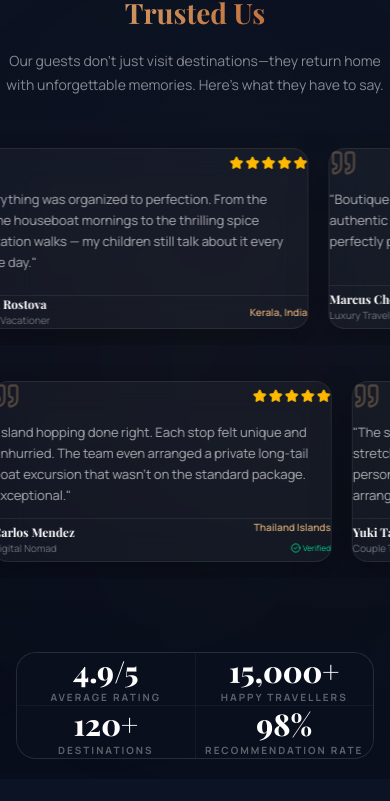
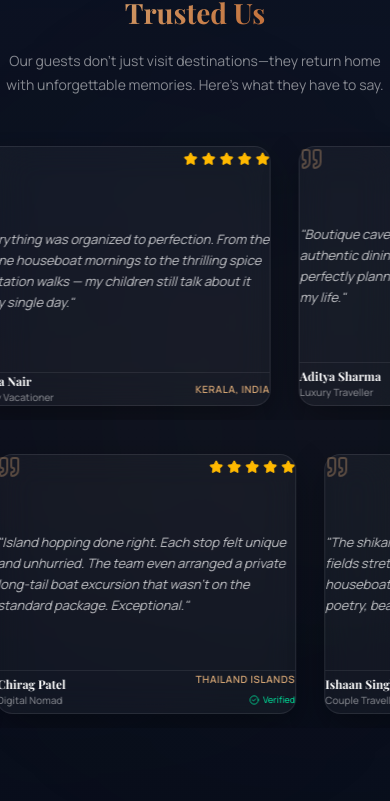
Before and after one commit to Ansh7695/Tripzy, a React (Vite) app: page / in a window 390 px wide. Shown: the part 1635-2436 px from the top of the page. Built offline with nearby package versions, Linux system fonts and the light colour scheme; a web font is replaced by a local one.

Commit message:
Refactor Testimonials cards spacing, alignment, Indian names, and add phone number to footer

```diff
--- a/src/components/Footer.tsx
+++ b/src/components/Footer.tsx
@@ -25,6 +25,7 @@ const COL_SUPPORT = [
 const COL_CONTACT = [
   { icon: <MapPin size={13} />, text: 'Kochi: 28/1859, Civil Line Rd, opp. City Silk, Sonia Nagar, Palarivattom, Kochi, Ernakulam, Kerala 682025' },
   { icon: <Phone size={13} />, text: '+91 75005 98759' },
+  { icon: <Phone size={13} />, text: '+91 82795 63419' },
   { icon: <Mail size={13} />, text: 'contact@flyandgo.in' },
   { icon: <Mail size={13} />, text: 'bookings@flyandgo.in' },
   { icon: <Clock size={13} />, text: 'Mon – Sat: 09:00 AM – 06:00 PM' },
--- a/src/components/Testimonials/TestimonialsSection.tsx
+++ b/src/components/Testimonials/TestimonialsSection.tsx
@@ -7,7 +7,7 @@ import { trustStats } from '../../data/testimonials';
 const scrollTestimonials = [
   {
     id: 1,
-    name: 'Aria Thompson',
+    name: 'Aarohi Mehta',
     role: 'Solo Explorer',
     destination: 'Ladakh, India',
     quote: 'The Ladakh trip was pure magic. Every morning I woke up to pristine mountain air and monasteries draped in prayer flags. The guides were exceptional — they shared stories no guidebook could.',
@@ -18,7 +18,7 @@ const scrollTestimonials = [
   },
   {
     id: 2,
-    name: 'Julian Carter',
+    name: 'Vikramaditya Joshi',
     role: 'Travel Blogger',
     destination: 'Bali, Indonesia',
     quote: 'Absolutely fell in love with the itinerary. From hidden temples to sunrise volcano treks, every moment felt curated by someone who truly understands slow, intentional travel.',
@@ -29,7 +29,7 @@ const scrollTestimonials = [
   },
   {
     id: 3,
-    name: 'Elena Rostova',
+    name: 'Kavya Nair',
     role: 'Family Vacationer',
     destination: 'Kerala, India',
     quote: 'Everything was organized to perfection. From the serene houseboat mornings to the thrilling spice plantation walks — my children still talk about it every single day.',
@@ -40,7 +40,7 @@ const scrollTestimonials = [
   },
   {
     id: 4,
-    name: 'Marcus Chen',
+    name: 'Aditya Sharma',
     role: 'Luxury Traveller',
     destination: 'Santorini, Greece',
     quote: 'Boutique cave hotels, private yacht sunsets, and authentic dining. This was the most indulgent and perfectly planned trip I have ever experienced in my life.',
@@ -51,7 +51,7 @@ const scrollTestimonials = [
   },
   {
     id: 5,
-    name: 'Sophie Laurent',
+    name: 'Ananya Iyer',
     role: 'Honeymoon Couple',
     destination: 'Maldives',
     quote: 'Our honeymoon was nothing short of a dream. Private overwater villa, sandbank dinners under the stars, and crystal-clear turquoise waters — absolutely unforgettable.',
@@ -73,7 +73,7 @@ const scrollTestimonials = [
   },
   {
     id: 7,
-    name: 'Sarah Jenkins',
+    name: 'Sunita Deshmukh',
     role: 'Culture Seeker',
     destination: 'Rajasthan',
     quote: 'Staying in royal forts and walking heritage trails with passionate storytellers was a deeply moving experience. Rajasthan truly lives and breathes its history.',
@@ -84,7 +84,7 @@ const scrollTestimonials = [
   },
   {
     id: 8,
-    name: 'Nadia Okonkwo',
+    name: 'Neha Agarwal',
     role: 'Wildlife Photographer',
     destination: 'Jim Corbett, India',
     quote: 'I captured photographs I had only dreamed of. The safari planning was impeccable and every early morning jeep ride brought new, breathtaking encounters with nature.',
@@ -95,7 +95,7 @@ const scrollTestimonials = [
   },
   {
     id: 9,
-    name: "Liam O'Brien",
+    name: 'Lakshya Verma',
     role: 'Backpacker',
     destination: 'Vietnam Coast',
     quote: "The coast-to-coast Vietnam itinerary was crafted brilliantly. Hoi An lanterns, Ha Long Bay cruise, and the street food in Hanoi — every single detail was just right.",
@@ -117,7 +117,7 @@ const scrollTestimonials = [
   },
   {
     id: 11,
-    name: 'Carlos Mendez',
+    name: 'Chirag Patel',
     role: 'Digital Nomad',
     destination: 'Thailand Islands',
     quote: "Island hopping done right. Each stop felt unique and unhurried. The team even arranged a private long-tail boat excursion that wasn't on the standard package. Exceptional.",
@@ -128,7 +128,7 @@ const scrollTestimonials = [
   },
   {
     id: 12,
-    name: 'Yuki Tanaka',
+    name: 'Ishaan Singhania',
     role: 'Couple Traveller',
     destination: 'Kashmir, India',
     quote: 'The shikara rides at dawn on Dal Lake, saffron fields stretching to the horizon, and a cozy houseboat with a personal chef — Kashmir is pure poetry, beautifully arranged.',
@@ -189,44 +189,46 @@ interface ScrollCardData {
 const ScrollCard: React.FC<{ testimonial: ScrollCardData }> = ({ testimonial }) => {
   return (
     <div
-      className="flex-shrink-0 w-[340px] sm:w-[380px] rounded-2xl p-6 flex flex-col gap-3 transition-all duration-300 hover:border-[var(--color-gold)]/30"
+      className="flex-shrink-0 w-[300px] sm:w-[350px] md:w-[380px] h-[260px] sm:h-[285px] rounded-2xl p-6 sm:p-7 flex flex-col justify-between transition-all duration-300 hover:border-[var(--color-gold)]/40 hover:shadow-[0_20px_45px_rgba(0,0,0,0.45)] hover:-translate-y-1"
       style={{
         background: 'rgba(255,255,255,0.04)',
-        border: '1px solid rgba(255,255,255,0.08)',
+        border: '1px solid rgba(255,255,255,0.09)',
         backdropFilter: 'blur(16px)',
-        boxShadow: '0 12px 40px rgba(0,0,0,0.3)',
+        boxShadow: '0 14px 36px rgba(0,0,0,0.32)',
       }}
     >
-      {/* Quote icon + rating */}
-      <div className="flex items-center justify-between">
-        <Quote className="w-7 h-7 opacity-30" style={{ color: 'var(--color-gold)' }} />
-        <div className="flex gap-0.5">
+      {/* Top Header: Quote icon + rating */}
+      <div className="flex items-center justify-between shrink-0 mb-2">
+        <Quote className="w-6 h-6 sm:w-7 sm:h-7 opacity-35" style={{ color: 'var(--color-gold)' }} />
+        <div className="flex gap-1 items-center">
           {[...Array(testimonial.rating)].map((_, i) => (
             <Star key={i} className="w-3.5 h-3.5 fill-amber-400 text-amber-400" />
           ))}
         </div>
       </div>
 
-      {/* Review text */}
-      <p className="text-[13px] leading-relaxed text-white/65 flex-1">
-        "{testimonial.quote}"
-      </p>
+      {/* Review text with line-clamp for overflow & uniform height */}
+      <div className="flex-1 min-h-0 flex items-center my-2">
+        <p className="text-[13px] sm:text-[14px] leading-relaxed text-white/75 italic line-clamp-4">
+          "{testimonial.quote}"
+        </p>
+      </div>
 
       {/* Profile footer */}
       <div
-        className="flex items-center justify-between pt-3"
-        style={{ borderTop: '1px solid rgba(255,255,255,0.07)' }}
+        className="flex items-center justify-between pt-3.5 shrink-0"
+        style={{ borderTop: '1px solid rgba(255,255,255,0.08)' }}
       >
-        <div className="flex-1 min-w-0">
-          <h4 className="text-xs font-bold text-white truncate">{testimonial.name}</h4>
-          <span className="text-[10px] text-white/40 block truncate">{testimonial.role}</span>
+        <div className="flex-1 min-w-0 pr-3">
+          <h4 className="text-xs sm:text-sm font-bold text-white truncate">{testimonial.name}</h4>
+          <span className="text-[10px] sm:text-[11px] text-white/45 block truncate font-medium mt-0.5">{testimonial.role}</span>
         </div>
         <div className="text-right shrink-0">
-          <span className="text-[10px] font-semibold block" style={{ color: 'var(--color-gold)' }}>
+          <span className="text-[10px] sm:text-[11px] font-semibold block uppercase tracking-wider" style={{ color: 'var(--color-gold)' }}>
             {testimonial.destination}
           </span>
           {testimonial.verified && (
-            <span className="inline-flex items-center gap-0.5 text-[8px] text-emerald-400 mt-0.5">
+            <span className="inline-flex items-center gap-1 text-[9px] text-emerald-400 font-medium mt-0.5">
               <CheckCircle2 className="w-2.5 h-2.5" /> Verified
             </span>
           )}
@@ -262,17 +264,17 @@ const ScrollRow: React.FC<ScrollRowProps> = ({ items, direction, speed = 40 }) =
   return (
     <div
       className="overflow-hidden w-full"
-      style={{ paddingTop: '16px', paddingBottom: '16px' }}
+      style={{ paddingTop: '14px', paddingBottom: '14px' }}
       onMouseEnter={() => setPaused(true)}
       onMouseLeave={() => setPaused(false)}
     >
       <div
         ref={trackRef}
-        className="flex gap-5"
+        className="flex gap-7 sm:gap-8"
         style={{
           width: 'fit-content',
-          paddingLeft: '24px',
-          paddingRight: '24px',
+          paddingLeft: 'clamp(1.25rem, 5vw, 3rem)',
+          paddingRight: 'clamp(1.25rem, 5vw, 3rem)',
           animation: `${animationName} ${speed}s linear infinite`,
           animationPlayState: paused ? 'paused' : 'running',
         }}
--- a/src/data/testimonials.ts
+++ b/src/data/testimonials.ts
@@ -18,7 +18,7 @@ export interface Testimonial {
 export const testimonials: Testimonial[] = [
   {
     id: 1,
-    name: 'Aria Thompson',
+    name: 'Aarohi Mehta',
     role: 'Solo Explorer',
     destination: 'Ladakh, India',
     quote: 'The Ladakh trip was pure magic. Every morning I woke up to pristine mountain air and monasteries draped in prayer flags. The guides were exceptional — they shared stories that no guidebook could.',
@@ -32,7 +32,7 @@ export const testimonials: Testimonial[] = [
   },
   {
     id: 2,
-    name: 'Julian Carter',
+    name: 'Vikramaditya Joshi',
     role: 'Travel Blogger',
     destination: 'Bali, Indonesia',
     quote: 'Absolutely fell in love with the itinerary. From hidden temples to sunrise volcano treks, every moment felt curated by someone who truly understands slow, intentional travel.',
@@ -46,7 +46,7 @@ export const testimonials: Testimonial[] = [
   },
   {
     id: 3,
-    name: 'Elena Rostova',
+    name: 'Kavya Nair',
     role: 'Family Vacationer',
     destination: 'Kerala, India',
     quote: 'Everything was organized to perfection. From the serene houseboat mornings to the thrilling spice plantation walks — my children still talk about it.',
@@ -57,7 +57,7 @@ export const testimonials: Testimonial[] = [
   },
   {
     id: 4,
-    name: 'Marcus Chen',
+    name: 'Aditya Sharma',
     role: 'Luxury Traveller',
     destination: 'Santorini, Greece',
     quote: 'Boutique cave hotels, private yacht sunsets, and authentic dining.',
@@ -69,7 +69,7 @@ export const testimonials: Testimonial[] = [
   },
   {
     id: 5,
-    name: 'Sophie Laurent',
+    name: 'Ananya Iyer',
     role: 'Honeymoon Couple',
     destination: 'Maldives',
     quote: 'Our honeymoon was nothing short of a dream. Private overwater villa and sandbank dinners.',
@@ -91,7 +91,7 @@ export const testimonials: Testimonial[] = [
   },
   {
     id: 7,
-    name: 'Sarah Jenkins',
+    name: 'Sunita Deshmukh',
     role: 'Culture seeker',
     destination: 'Rajasthan',
     quote: 'Staying in royal forts and walking heritage trails with storytellers.',
```
